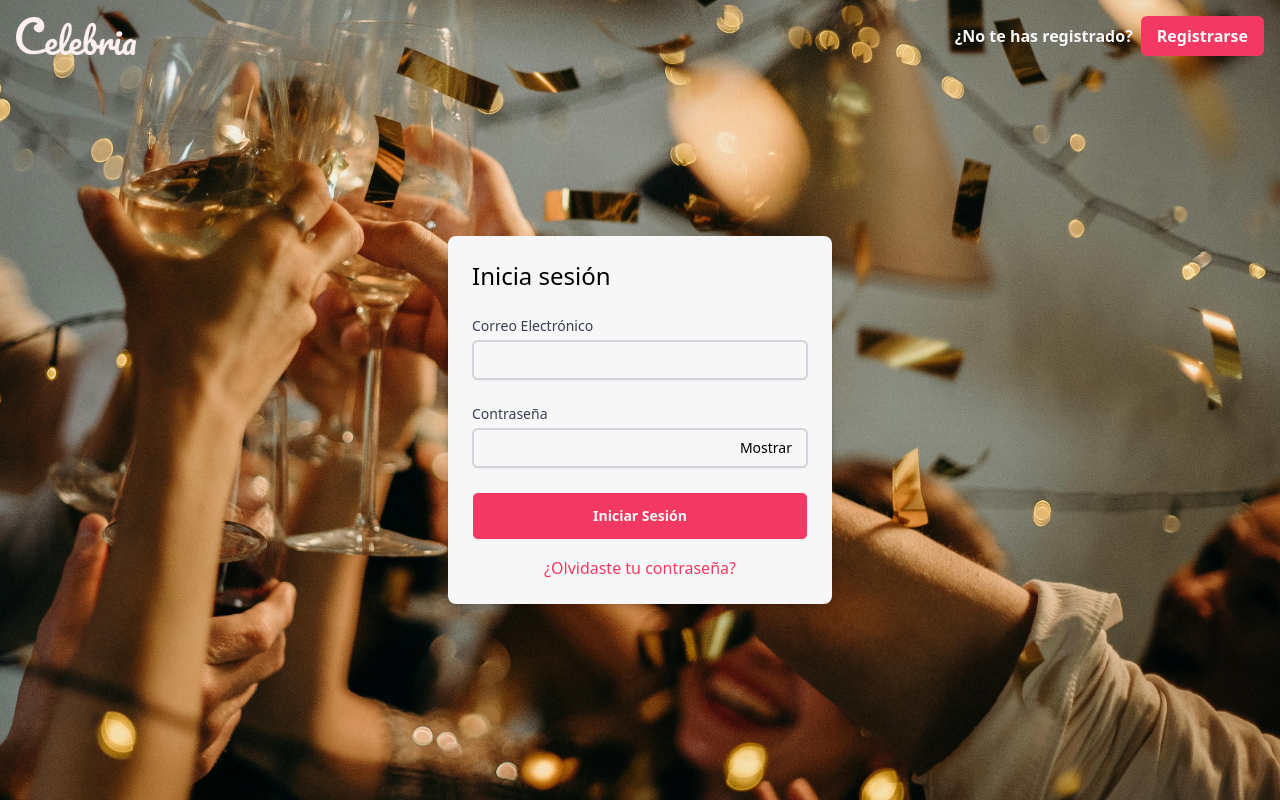
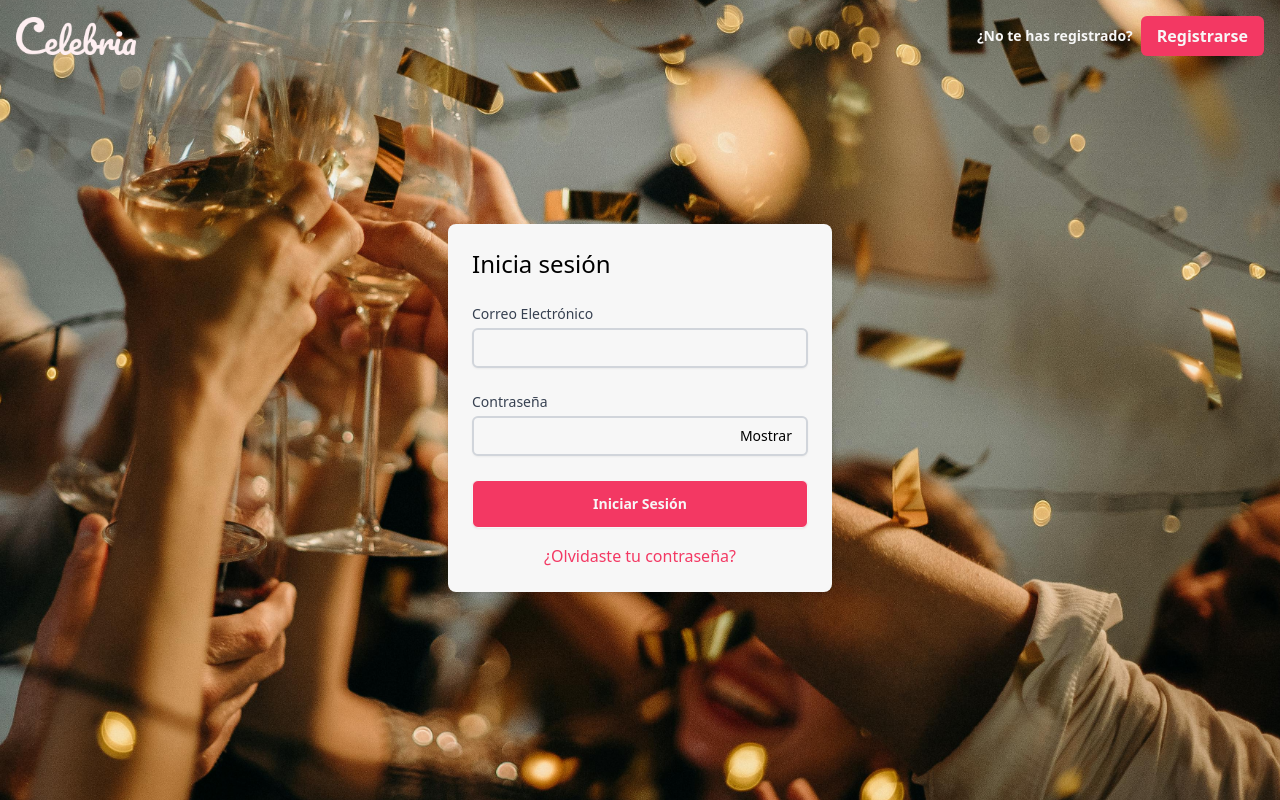
Before and after one commit to Celebria-App/Celebria-App, a Next.js app in the folder frontend/: page /login in a window 1280 px wide. Built offline with nearby package versions, Linux system fonts and the light colour scheme.

Commit message:
#2.chore: F.E.0.0.0 | editing login view

```diff
--- a/frontend/src/pages/login.jsx
+++ b/frontend/src/pages/login.jsx
@@ -43,7 +43,7 @@ const LoginPage = () => {
         </div>
         {/*esquina superior derecha */}
         <div className="flex items-center">
-          <p className="text-23 font-bold text-white mr-2">
+          <p className="text-23 font-bold text-sm hidden sm:block text-white mr-2 ml-2 ">
             ¿No te has registrado?
           </p>
           <Link href="/register" passHref>
@@ -55,7 +55,7 @@ const LoginPage = () => {
       </div>
 
       {/* Contenedor */}
-      <div className="max-w-sm w-full p-6 bg-white rounded-lg shadow-md mt-10">
+      <div className="max-w-sm w-72 sm:w-full p-4 sm:p-6 bg-white rounded-lg shadow-md mt-10 m-6">
         <h1 className="text-2xl text-black mb-6">Inicia sesión</h1>
         <Formik
           initialValues={{ email: "", password: "" }}
```
Also changed, not shown: 1 other file (tests, documents, lock files or other folders).
